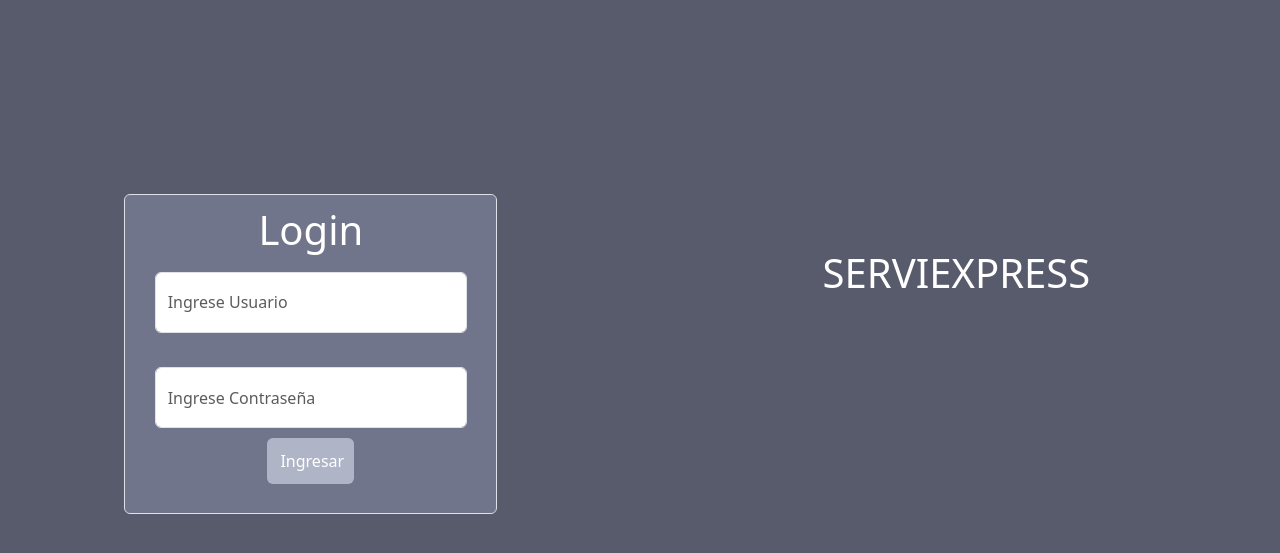
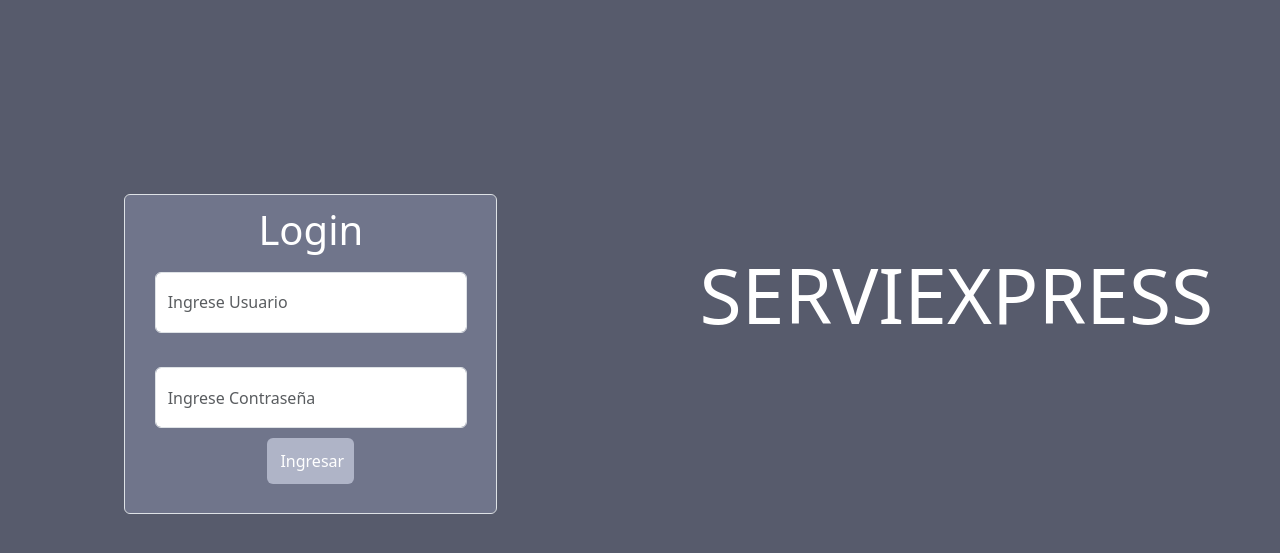
Before and after one commit to Doritos0/arquitectura, a Django app: template core/templates/core/login.html in a window 1280 px wide. Shown: the top 553 px of the page. Run offline with Django 3.2, Linux system fonts and the light colour scheme; the template is opened without the code that fills it, so the values that code supplies are empty.

Commit message:
arreglo html

```diff
--- a/core/templates/core/login.html
+++ b/core/templates/core/login.html
@@ -5,7 +5,7 @@
 <head>
     <meta charset='utf-8'>
     <meta http-equiv='X-UA-Compatible' content='IE=edge'>
-    <title>SERVIEXPRESS-LOGIN</title>
+    <title>ServiExpress - Login</title>
     <meta name='viewport' content='width=device-width, initial-scale=1'>
     <link rel="shortcut icon" href='{% static "rueda.png" %}' type="image/x-icon">
     <link href="https://cdn.jsdelivr.net/npm/bootstrap@5.3.2/dist/css/bootstrap.min.css" rel="stylesheet"
@@ -37,7 +37,7 @@
         <div  class="col-6">
             <div style="margin-top: 40%; height: 40vh;">
                 <center>
-                    <h1 style="color: white;">SERVIEXPRESS</h1>
+                    <h1 style="color: white; font-size: 6vw;">SERVIEXPRESS</h1>
                 </center>
             </div>
 
```
Also changed, not shown: 1 other file.
